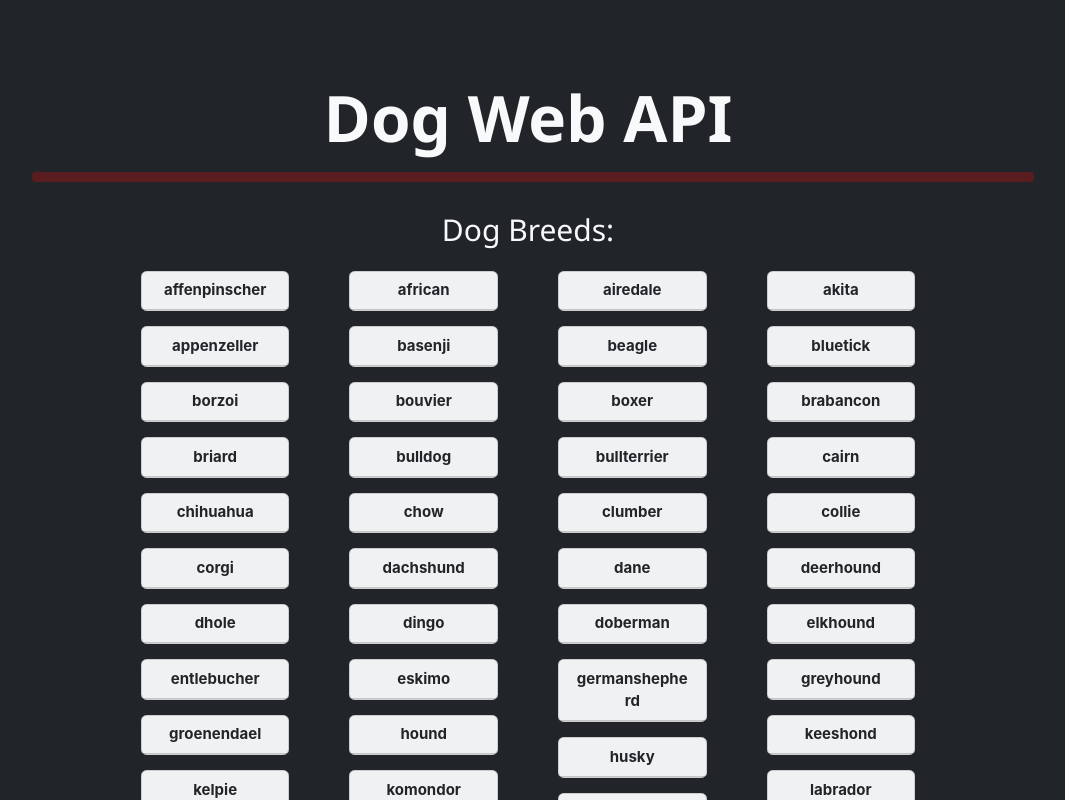
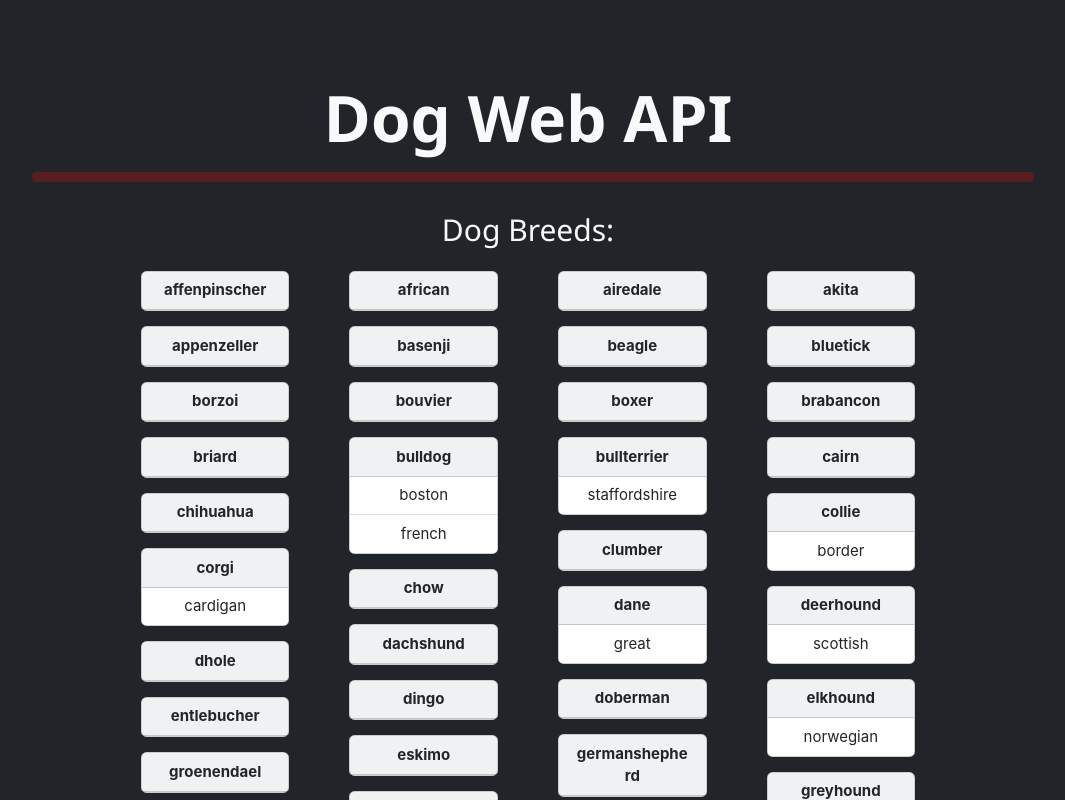
Before and after one commit to jackwiggall/Dogs-Web-API, a React (Create React App) app in the folder my-app/: page / in a window 1280 px wide. Shown: the top 800 px of the page, without its empty margins (112-1177 px from the left). Built offline with nearby package versions, Linux system fonts and the light colour scheme.

Commit message:
displays breeds

```diff
--- a/my-app/src/App.js
+++ b/my-app/src/App.js
@@ -5,10 +5,13 @@ import './App.css';
 /*Converts json list into readable numbered object*/
 const dogs = [];
 Object.entries(dogsJson).forEach(([key, values]) => {
-  dogs.push(key)
+  if (Array.isArray(values)) {
+    dogs.push([key,...values])
+  }else {
+    dogs.push(key)
+  }
+
 });
-
-console.log(dogs);
 
 
 const breakpointColumnsObj = {
@@ -21,16 +24,28 @@ const breakpointColumnsObj = {
 };
 // Convert array to JSX items
 const dogView = dogs.map(function(dog) {
+  if (dog.length===1) {
   return <div className="masonry-item">
   <div className="grid-item m-3">
     <div className="card bg-light text-dark">
       <div className="card-header"><strong>
-        {dog}
+        {dog[0]}
       </strong></div>
-      {/*}<ul className="list-group list-group-flush">
-        <li className="list-group-item">An item</li>
-      </ul>*/}
-    </div></div></div>
+    </div></div></div>}else {
+      var forEachData = [];
+      dog.forEach((d,index) => {if (d!=dog[0]) {forEachData.push(<li className="list-group-item" key={index}>{d}</li>)}});
+
+      return <div className="masonry-item">
+      <div className="grid-item m-3">
+        <div className="card bg-light text-dark">
+          <div className="card-header"><strong>
+            {dog[0]}
+          </strong></div>
+          <ul className="list-group list-group-flush">
+          {forEachData.map(d => {return d})}
+          </ul>
+        </div></div></div>
+    }
 });
 
 function App() {
```
